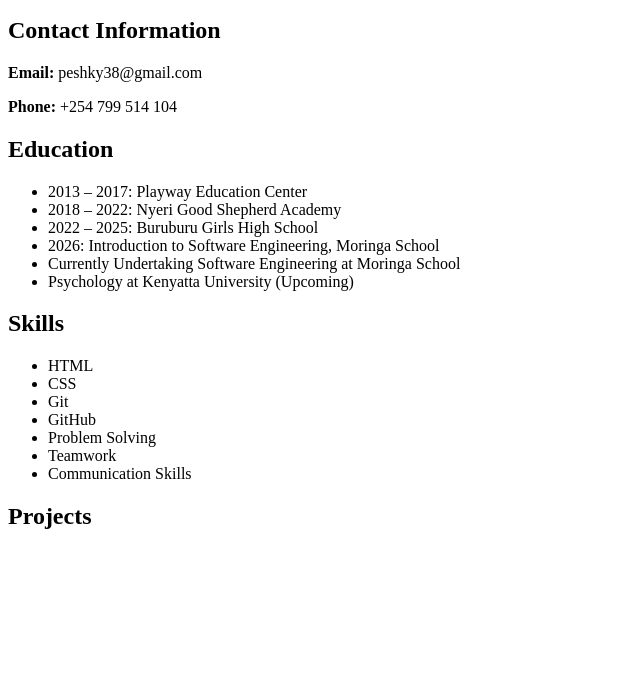
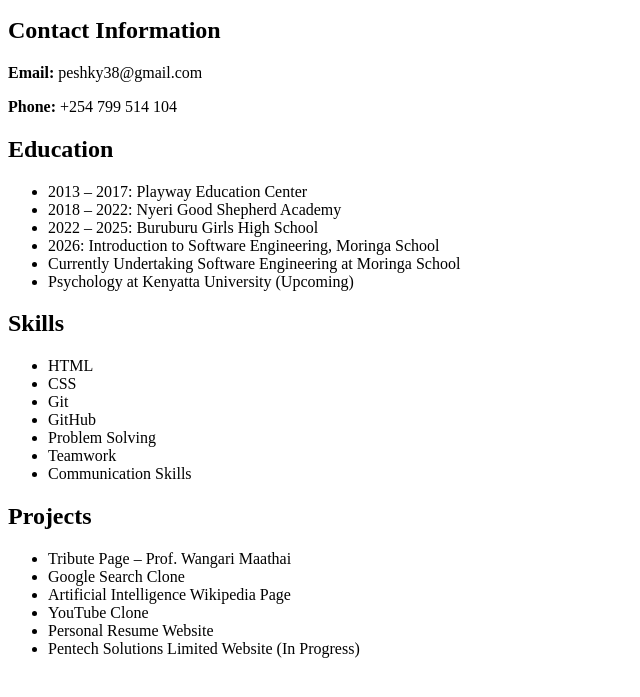
Before and after one commit to peshky38-sketch/assignment-1, a plain HTML site: page resume-page.html in a window 1280 px wide. Shown: the part 101-798 px from the top of the page, without its empty margins (0-640 px from the left). Drawn offline with Linux system fonts and the light colour scheme.

Commit message:
Add Projects Section

```diff
--- a/resume-page.html
+++ b/resume-page.html
@@ -47,4 +47,11 @@
 
 <h2>Projects</h2>
 
-<ul></ul>
+<ul>
+<li>Tribute Page – Prof. Wangari Maathai</li>
+<li>Google Search Clone</li>
+<li>Artificial Intelligence Wikipedia Page</li>
+<li>YouTube Clone</li>
+<li>Personal Resume Website</li>
+<li>Pentech Solutions Limited Website (In Progress)</li>
+</ul>
```
